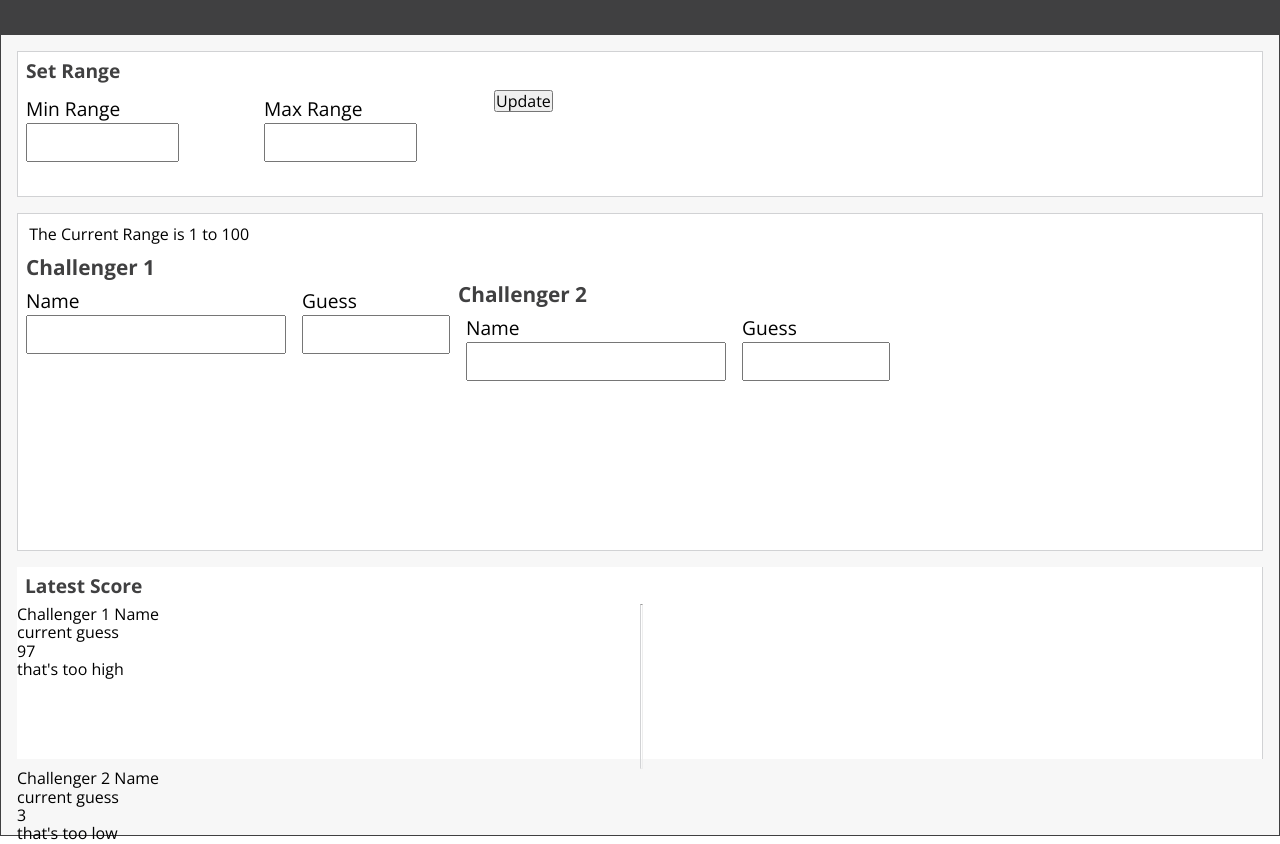
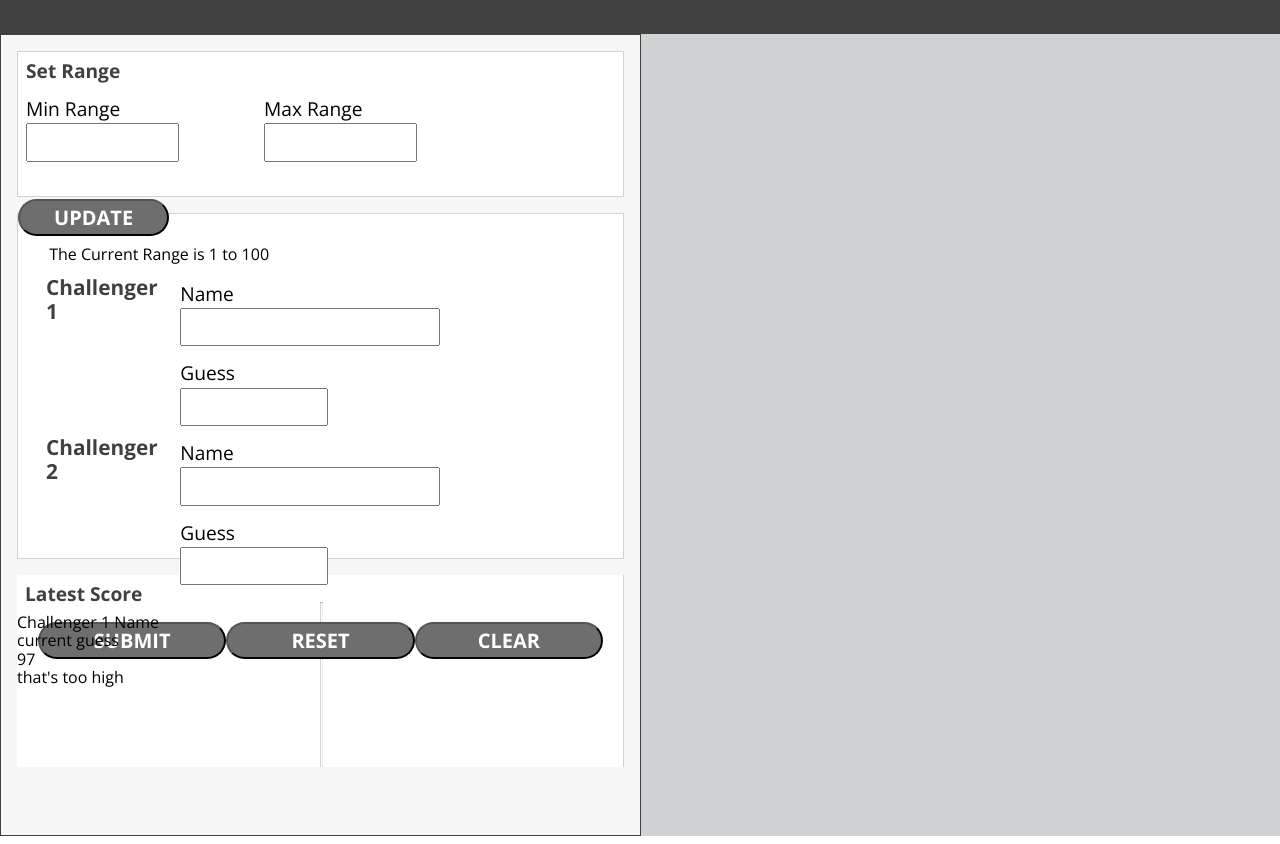
Before and after one commit to kobesparrow/number-guesser, a plain HTML site: page index.html in a window 1280 px wide. Shown: the part 78-922 px from the top of the page. Drawn offline with nearby package versions, Linux system fonts and the light colour scheme.

Commit message:
Adding javascript functionality to the buttons for updating the game parameters

```diff
--- a/css/styles.css
+++ b/css/styles.css
@@ -1,9 +1,43 @@
 * {
   padding: 0;
   margin: 0;
+  font-family: 'Open Sans', sans-serif;
 }
-body {
-  font-family: 'Open Sans', sans-serif;
+.button-range {
+  border-radius: 40px;
+  background-color: #6E6E6E;
+  color: #fff;
+  padding: 5px 10px;
+  margin-top: 1.8rem;
+  font-size: 20px;
+  font-weight: 700;
+  text-transform: uppercase;
+  width: 25%;
+
+}
+.button-users {
+  border-radius: 40px;
+  background-color: #6E6E6E;
+  color: #fff;
+  padding: 5px 10px;
+  margin-top: 1.8rem;
+  font-size: 20px;
+  font-weight: 700;
+  text-transform: uppercase;
+  width: 100%;
+}
+
+
+.flex {
+  display: flex;
+}
+
+.jc-space-between {
+  justify-content: space-between;
+}
+
+.f-column {
+  flex-direction: column;
 }
 
 .navbar {
@@ -50,7 +84,7 @@ body {
     margin: 0 5px;
   }
 
-.row {
+.bothcolumns {
   display: flex;
 }
 
@@ -101,9 +135,10 @@ label {
 
 .column-left__users {
   background-color: #fff;
-  height: 21rem;
+  height: 19rem;
   margin: 1rem 1rem;
   border: 1px solid #d1d2d4;
+  padding: 20px;
 }
 
 .name-entry {
@@ -140,6 +175,6 @@ label {
   height: 85%;
   width: 1px;
   margin-left: 50%;
-  margin-top: -6%;
+  margin-top: -14%;
 
 }
--- a/index.html
+++ b/index.html
@@ -9,7 +9,7 @@
 <body>
   <nav class="navbar">
     <h1 class="navbar__txt"><span class="navbar__thick-txt">Number</span>Guesser</h1>
-    <p class="navbar__ultimateedition"><span>ULTIMATE CHALLENGER EDITION</span></p>
+    <p class="navbar__ultimateedition lines"><span>ULTIMATE CHALLENGER EDITION</span></p>
   </nav>
   <section class="bothcolumns">
     <section class="column-left">
@@ -24,11 +24,13 @@
             <span class="column-left__input-header-text">Max Range</span>
             <input type="text" class="column-left__range--highlowinputs"id="max">
           </label>
-          <button class="update-button">Update</button>
+          <button class="update-button button-range">Update</button>
         </form>
       </article>
       <article class="column-left__users">
-        <p class="column-left__range--currentrange-statement">The Current Range is <span class="displayLow">1</span> to <span class="dislpayHigh">100</span> </p>
+        <div class="flex f-column">
+          <p class="column-left__range--currentrange-statement">The Current Range is <span class="displayLow">1</span> to <span class="displayHigh">100</span> </p>
+          <div class="flex">
             <p class="column-left__challengerheadertext"> Challenger 1 </p>
             <form>
               <label for="name">
@@ -40,6 +42,8 @@
                 <input type="text" class="value-input__guess" id="guess">
               </label>
             </form>
+          </div>
+          <div class="flex">
             <p class="column-left__challengerheadertext"> Challenger 2 </p>
             <form>
               <label for="name">
@@ -51,6 +55,19 @@
                 <input type="text" class="value-input__guess" id="guess">
               </label>
             </form>
+          </div>
+          <div class="flex jc-space-between">
+            <button id="submit" class="button-users">
+              Submit
+            </button>
+            <button id="reset" class="button-users">
+              Reset
+            </button>
+            <button id="clear" class="button-users">
+              Clear
+            </button>
+          </div>
+        </div>
       </article>
       <article class="leftsection__scores">
         <p class="column-left__range-and-latest-score">Latest Score</p>
@@ -59,10 +76,10 @@
         <p class ="bigPinkPlayerOne">97</p>
         <p>that's too high</p>
         <hr class="vertical-line">
-        <p class="displayPlayerTwo">Challenger 2 Name</p>
+        <!-- <p class="displayPlayerTwo">Challenger 2 Name</p>
         <p> current guess </p>
         <p class="BigPinkPLayerTwo">3</p>
-        <p>that's too low</p>
+        <p>that's too low</p> -->
       </article>
     </section>
     <section class="column-right">
--- a/main.js
+++ b/main.js
@@ -1,29 +1,7 @@
 
 var playerOneGuess = document.querySelector('.value-input__guess');
-var minRangeInput = document.querySelector('.column-left__range--highlowinputs');
-var maxRangeInput = document.querySelector('.column-left__range--highlowinputs');
 var updateButton = document.querySelector('.update-button');
-var randomNumber = generateRandom(minRange, maxRange);
-var displayLow = document.querySelector('.displayLow');
-var displayHigh = document.querySelector('.displayHigh');
-var min = document.getElementById('min');
-var max = document.getElementById('max');
-
-updateButton.addEventListener('click', function() {
-  var minRangeString = minRangeInput.value;
-  var minRange = parseInt(minRangeString, 10);
-  var maxRangeString = maxRangeInput.value;
-  var maxRange = parseInt(maxRangeString, 10);
-  displayLow.innerText="minRangeString";
-  displayHigh.innerText="maxRangeString";
-})
-
-function generateRandom(min, max) {
-  return Math.floor(Math.random() * (max - min)) + min;
-}
-
-console.log(randomNumber);
-
+var randomNumber = generateRandom();
 var playerTwoGuess = document.querySelector('.value-input__guess');
 var submitGuessButton = document.querySelector('.submitGuess');
 var displayPlayerOneGuess = document.querySelector('.bigPinkPlayerOne')
@@ -33,18 +11,40 @@ var playerTwonameBox = document.querySelector('.playerTwoEnteredName');
 var challengerOneDisplay = document.querySelector('.displayPlayerOneName')
 var challengerTwoDisplay = document.querySelector('.displayPlayerTwoName')
 
-submitGuessButton.addEventListener('click', function() {
-  var playerOneGuessString = playerOneGuess.value;
-  var playerTwoGuessString = playerTwoGuess.value;
-  var challengerOneInt = parseInt(playerOneGuessString, 10);
-  var challengerTwoInt = parseInt(playerOneGuessString, 10);
-  displayPlayerOneGuess.innertext="playerOneGuessString";
-  displayPlayerTwoGuess.innerText="playerTwoGuessString";
-  var playerOneName = playerOneNameBox.value;
-  var playerTwoName = playerTwoNameBox.value;
-  challengerOneDisplay.innertext="playerOneName";
-  challengerTwoDisplay.innertext="playerTwoname";
-})
+updateButton.addEventListener('click', function(e) {
+  e.preventDefault();
+  generateRandom();
+  updateMinRangeDisplay();
+  updateMaxRangeDisplay();
+});
+
+function updateMinRangeDisplay() {
+  var minInput = parseInt(document.querySelector('#min').value);
+  var displayLow = document.querySelector('.displayLow');
+  displayLow.innerText = minInput;
+}
+
+function updateMaxRangeDisplay() {
+  var maxInput = parseInt(document.querySelector('#max').value);
+  var displayHigh = document.querySelector('.displayHigh');
+  displayHigh.innerText = maxInput;
+}
+
+function generateRandom(min = 1, max = 100) {
+  return Math.floor(Math.random() * (max - min)) + min;
+}
+// submitGuessButton.addEventListener('click', function() {
+//   var playerOneGuessString = playerOneGuess.value;
+//   var playerTwoGuessString = playerTwoGuess.value;
+//   var challengerOneInt = parseInt(playerOneGuessString, 10);
+//   var challengerTwoInt = parseInt(playerOneGuessString, 10);
+//   displayPlayerOneGuess.innertext="playerOneGuessString";
+//   displayPlayerTwoGuess.innerText="playerTwoGuessString";
+//   var playerOneName = playerOneNameBox.value;
+//   var playerTwoName = playerTwoNameBox.value;
+//   challengerOneDisplay.innertext="playerOneName";
+//   challengerTwoDisplay.innertext="playerTwoname";
+// })
 
 function checkNumber1() {
 if (challengerOneInt === randomNumber) {
```
Lines whose indentation alone changed are shown as unchanged.
